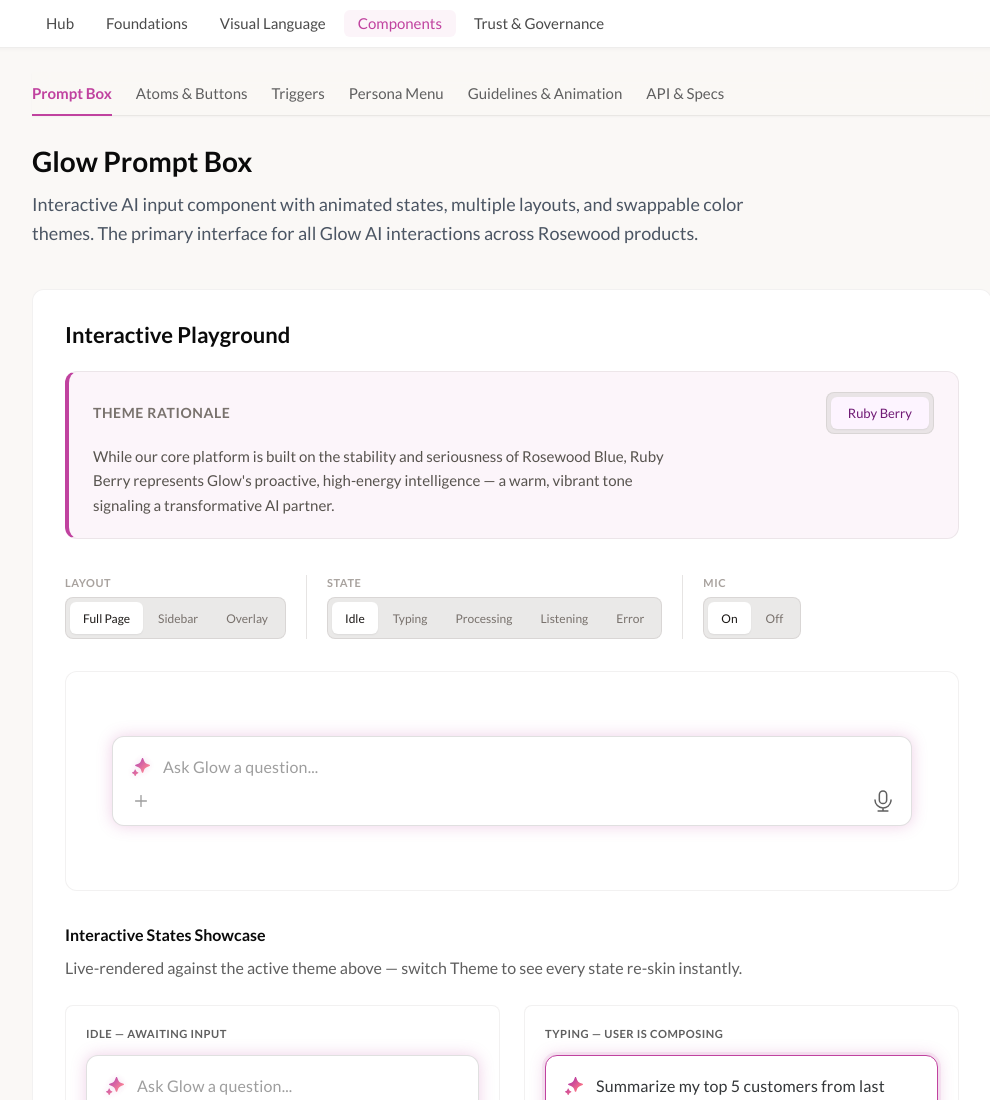
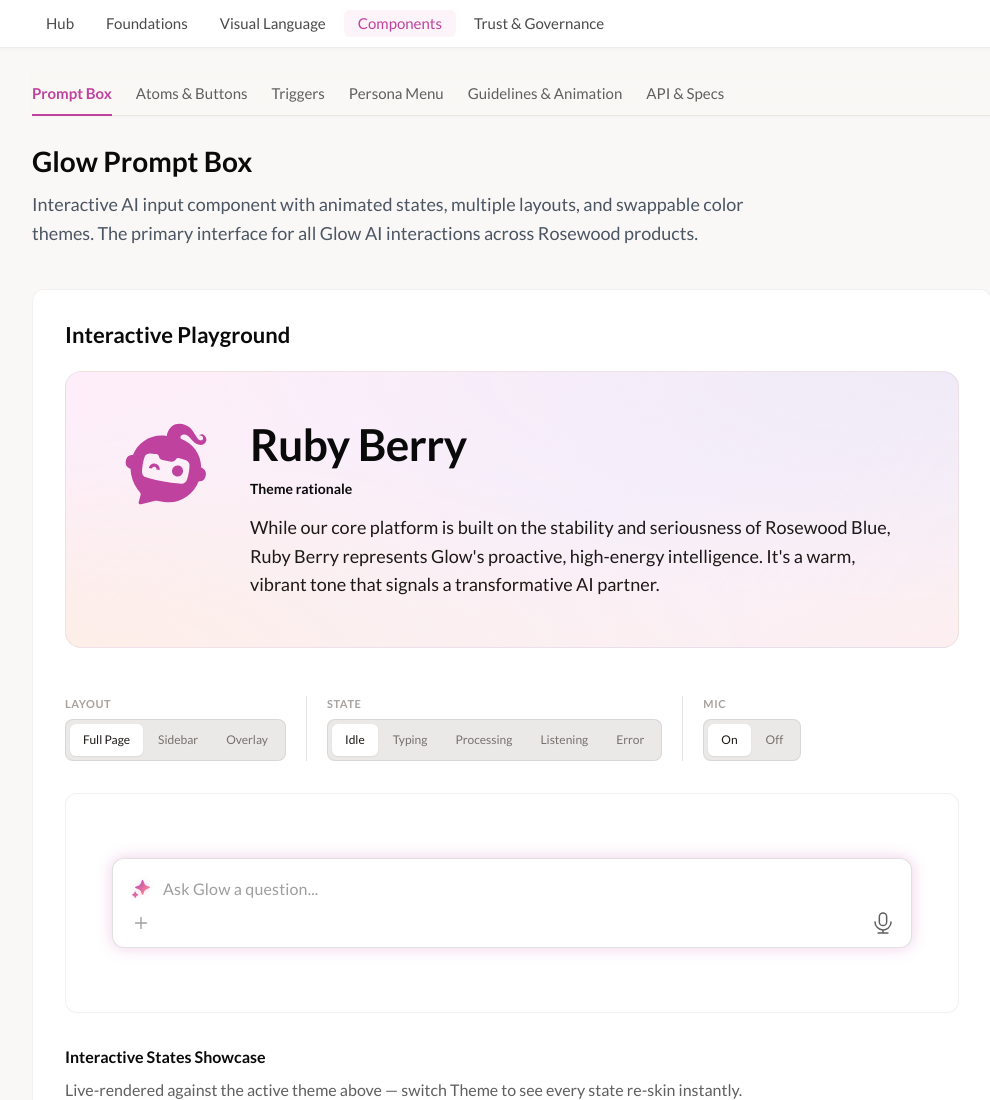
Before and after one commit to charissagudknecht-design/ai-interaction-standards, a plain HTML site: page docs/ai-components.html in a window 1280 px wide. Shown: the top 1100 px of the page, without its empty margins (128-1118 px from the left). Drawn offline with Linux system fonts and the light colour scheme.

Commit message:
Redesign the Ruby Berry theme rationale banner
Soft gradient wash, Glow mark, large theme name, label and body copy.

Co-Authored-By: Claude Opus 5.5 <noreply@anthropic.com>
Claude-Session: https://claude.ai/code/session_01LJTHUQjhshoHdyK9XV8jSP

```diff
--- a/docs/ai-components.html
+++ b/docs/ai-components.html
@@ -1513,53 +1513,21 @@
 
         /* Theme Showcase Banner — permanently-expanded rationale + master theme toggle */
         .theme-banner {
-            display: flex;
-            flex-direction: column;
-            gap: 10px;
-            min-height: 104px;
-            box-sizing: border-box;
-            padding: 20px 24px;
-            border-radius: 12px;
-            border: 1px solid rgba(40, 30, 20, 0.07);
-            border-left: 4px solid var(--glow-accent, #C0429F);
-            background: rgba(192, 66, 159, 0.05);
-            margin: 1.25rem 0;
-            transition: background 300ms ease, border-color 300ms ease;
-        }
-        .theme-banner__header {
-            display: flex;
-            align-items: center;
-            justify-content: space-between;
-            gap: 20px;
-            flex-wrap: wrap;
-        }
-        .theme-banner__title {
-            font-size: 14px;
-            font-weight: 600;
-            text-transform: uppercase;
-            letter-spacing: 0.6px;
-            color: #78716C;
+            display: flex; align-items: flex-start; gap: 40px;
+            box-sizing: border-box; padding: 48px 56px; margin: 1.25rem 0 2rem;
+            border-radius: 16px; border: 1px solid rgba(40, 30, 20, 0.06);
+            background:
+                radial-gradient(ellipse at 100% 0%, rgba(239, 234, 247, 0.9), transparent 60%),
+                radial-gradient(ellipse at 0% 100%, rgba(255, 238, 227, 0.8), transparent 55%),
+                linear-gradient(160deg, #FEEEF9 0%, #F8F0FB 55%, #FDEFF0 100%);
             font-family: Lato, sans-serif;
         }
-        .theme-banner__body {
-            margin: 0;
-            font-size: 15px;
-            line-height: 1.65;
-            color: #57534E;
-            font-family: Lato, sans-serif;
-            max-width: 68ch;
-            transition: opacity 200ms ease;
-        }
-        .theme-banner__toggle {
-            flex-shrink: 0;
-        }
-        .theme-banner__toggle .demo-btn {
-            font-size: 13px;
-            font-weight: 500;
-            padding: 8px 16px;
-        }
-        /* Theme toggle's own active pill previews the selected theme's tint */
-        #themeToggle .demo-btn--active { background: #FDF4FF; color: #701A75; }
+        .theme-banner__mark { flex: none; }
+        .theme-banner__name { margin: 0; font-size: 44px; font-weight: 700; line-height: 1.1; color: #0A0A0A; letter-spacing: -0.5px; }
+        .theme-banner__title { display: block; margin: 10px 0 14px; font-size: 14px; font-weight: 700; color: #0A0A0A; }
+        .theme-banner__body { margin: 0; font-size: 18px; line-height: 1.6; color: #1C1917; max-width: 62ch; transition: opacity 200ms ease; }
+        .theme-banner__toggle[hidden] { display: none; }
+        @media (max-width: 700px) { .theme-banner { flex-direction: column; align-items: flex-start; gap: 20px; padding: 28px 24px; } .theme-banner__mark { width: 56px; height: 56px; } .theme-banner__name { font-size: 32px; } }
 
         /* Technical Spec — accordion-style collapsible spec items */
         .tech-spec {
@@ -1649,13 +1617,15 @@
                         <h2 class="heading-2">Interactive Playground</h2>
 
                         <div class="theme-banner" id="themeBanner">
-                            <div class="theme-banner__header">
-                                <span class="theme-banner__title">Theme Rationale</span>
-                                <div class="theme-banner__toggle demo-controls__buttons theme-live" id="themeToggle" data-theme="ruby">
-                                    <button class="demo-btn demo-btn--active" data-control="theme" data-value="ruby">Ruby Berry</button>
-                                </div>
-                            </div>
-                            <p class="theme-banner__body" id="themeBannerBody">While our core platform is built on the stability and seriousness of Rosewood Blue, Ruby Berry represents Glow's proactive, high-energy intelligence &mdash; a warm, vibrant tone signaling a transformative AI partner.</p>
+                            <img class="theme-banner__mark" src="images/glow-head-ruby.svg" width="88" height="88" alt="">
+                            <div class="theme-banner__content">
+                                <h3 class="theme-banner__name">Ruby Berry</h3>
+                                <span class="theme-banner__title">Theme rationale</span>
+                                <p class="theme-banner__body" id="themeBannerBody">While our core platform is built on the stability and seriousness of Rosewood Blue, Ruby Berry represents Glow's proactive, high-energy intelligence. It's a warm, vibrant tone that signals a transformative AI partner.</p>
+                            </div>
+                            <div class="theme-banner__toggle demo-controls__buttons theme-live" id="themeToggle" data-theme="ruby" hidden>
+                                <button class="demo-btn demo-btn--active" data-control="theme" data-value="ruby">Ruby Berry</button>
+                            </div>
                         </div>
 
                         <div class="demo-controls theme-live" id="demoControls" data-theme="ruby">
@@ -3018,7 +2988,7 @@ promptBox.addEventListener('glow-prompt-submit', (e) =&gt; {
 
             // Theme Showcase Banner — permanently-visible rationale
             var rationaleCopy = {
-                ruby: "While our core platform is built on the stability and seriousness of Rosewood Blue, Ruby Berry represents Glow's proactive, high-energy intelligence — a warm, vibrant tone signaling a transformative AI partner."
+                ruby: "While our core platform is built on the stability and seriousness of Rosewood Blue, Ruby Berry represents Glow's proactive, high-energy intelligence. It's a warm, vibrant tone that signals a transformative AI partner."
             };
             var banner = document.getElementById('themeBanner');
             var bannerBody = document.getElementById('themeBannerBody');
@@ -3031,8 +3001,6 @@ promptBox.addEventListener('glow-prompt-submit', (e) =&gt; {
                         bannerBody.style.opacity = '1';
                     }
                 }, 200);
-                banner.style.background = bgColors[theme] || bgColors.ruby;
-                banner.style.borderLeftColor = accent;
             }
         }
 
```
